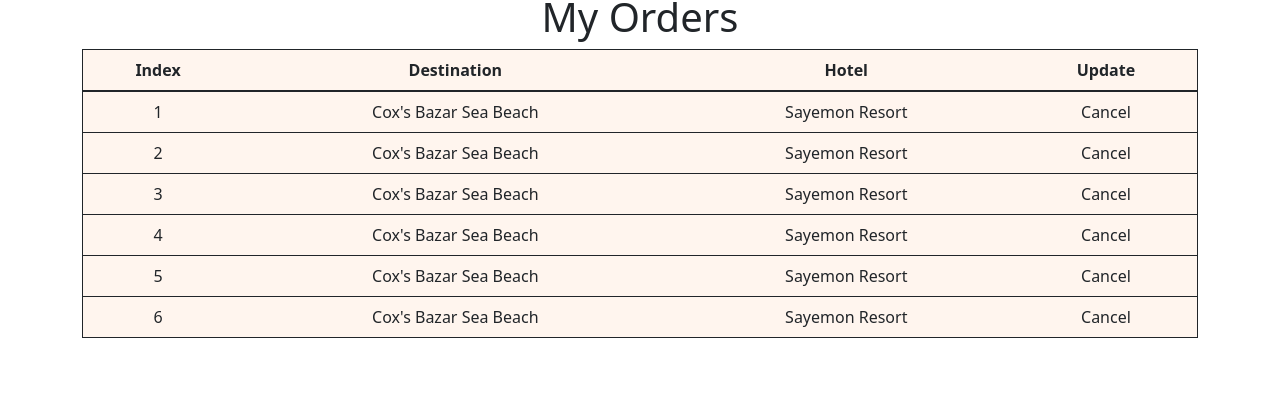
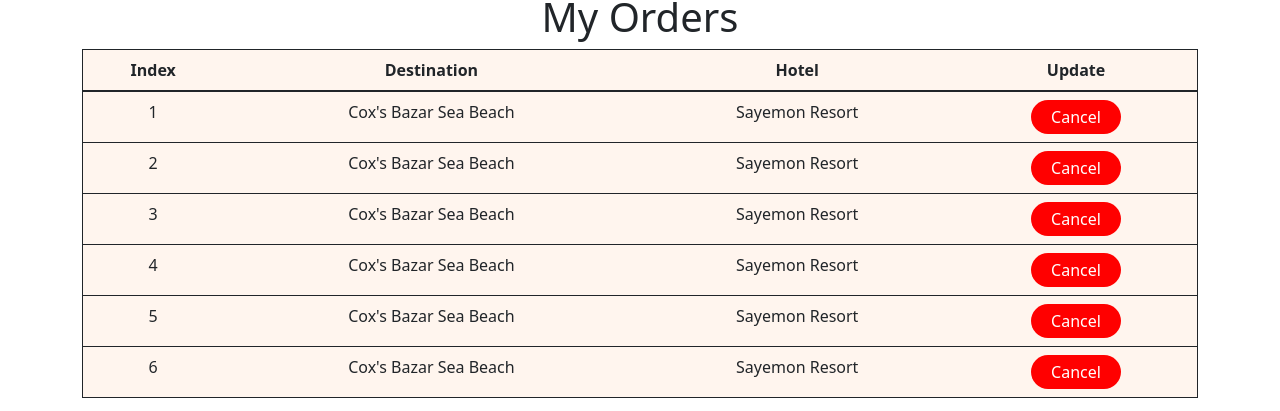
Before and after one commit to mhselim103/travel-mania, a React (Create React App) app: page / in a window 1280 px wide. Shown: the part 1359-1770 px from the top of the page. Before the commit the page ends 1713 px from the top, so only its background shows below. Built offline with nearby package versions, Linux system fonts and the light colour scheme; a web font is replaced by a local one.

Commit message:
cancel button

```diff
--- a/src/Pages/ManageOrders/ManageOrders.css
+++ b/src/Pages/ManageOrders/ManageOrders.css
@@ -2,3 +2,10 @@
   border: 1px solid;
   background-color: seashell;
 }
+.red-button {
+  background-color: rgb(255, 0, 0);
+  color: white;
+  border-radius: 25px;
+  border: none;
+  padding: 5px 20px;
+}
--- a/src/Pages/ManageOrders/ManageOrders.js
+++ b/src/Pages/ManageOrders/ManageOrders.js
@@ -27,7 +27,9 @@
               <td>{index + 1}</td>
               <td>{order.title}</td>
               <td>{order.hotel}</td>
-              <td>Cancel</td>
+              <td>
+                <button className="red-button">Cancel</button>
+              </td>
             </tr>
           ))}
         </tbody>
```
